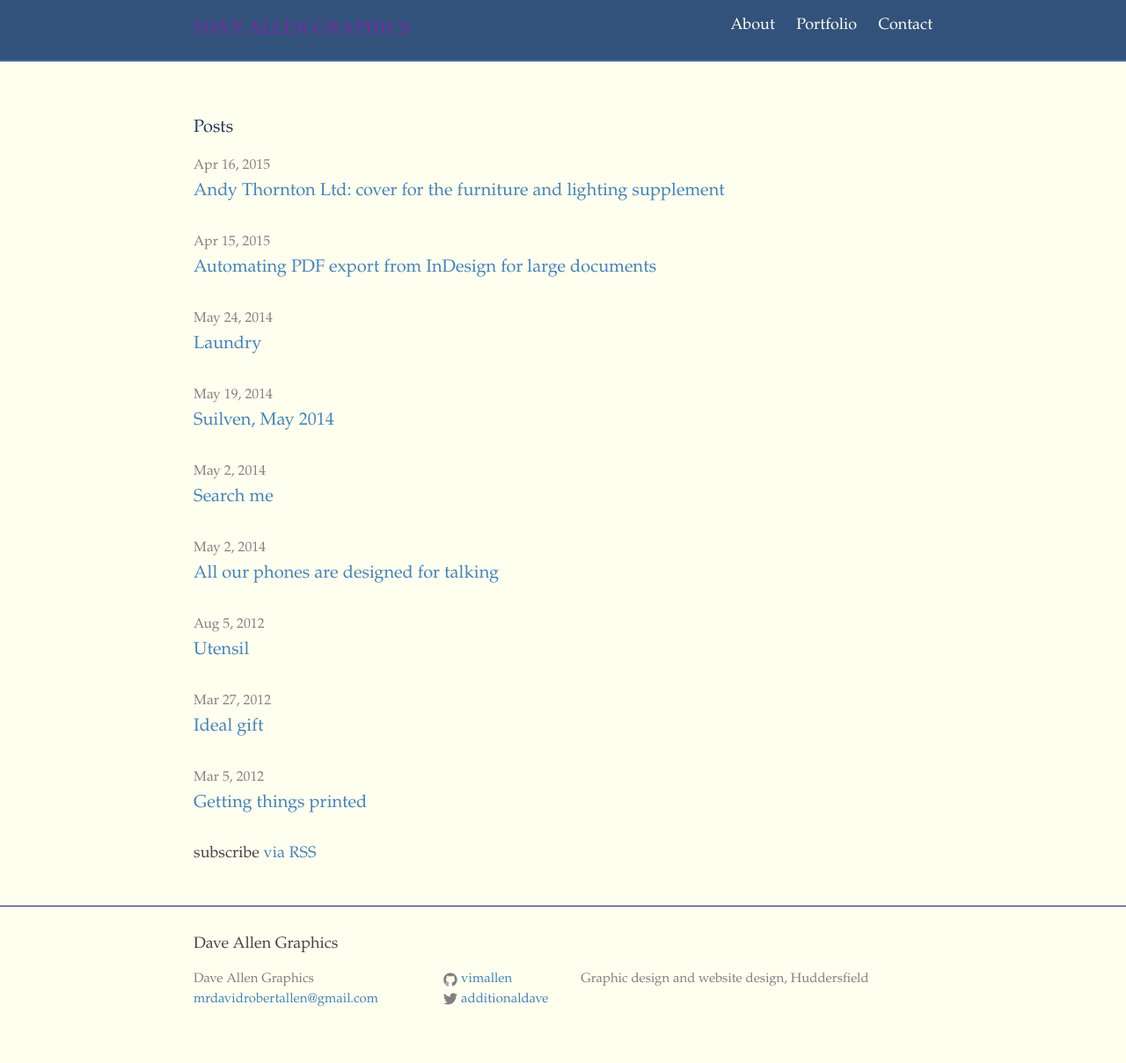
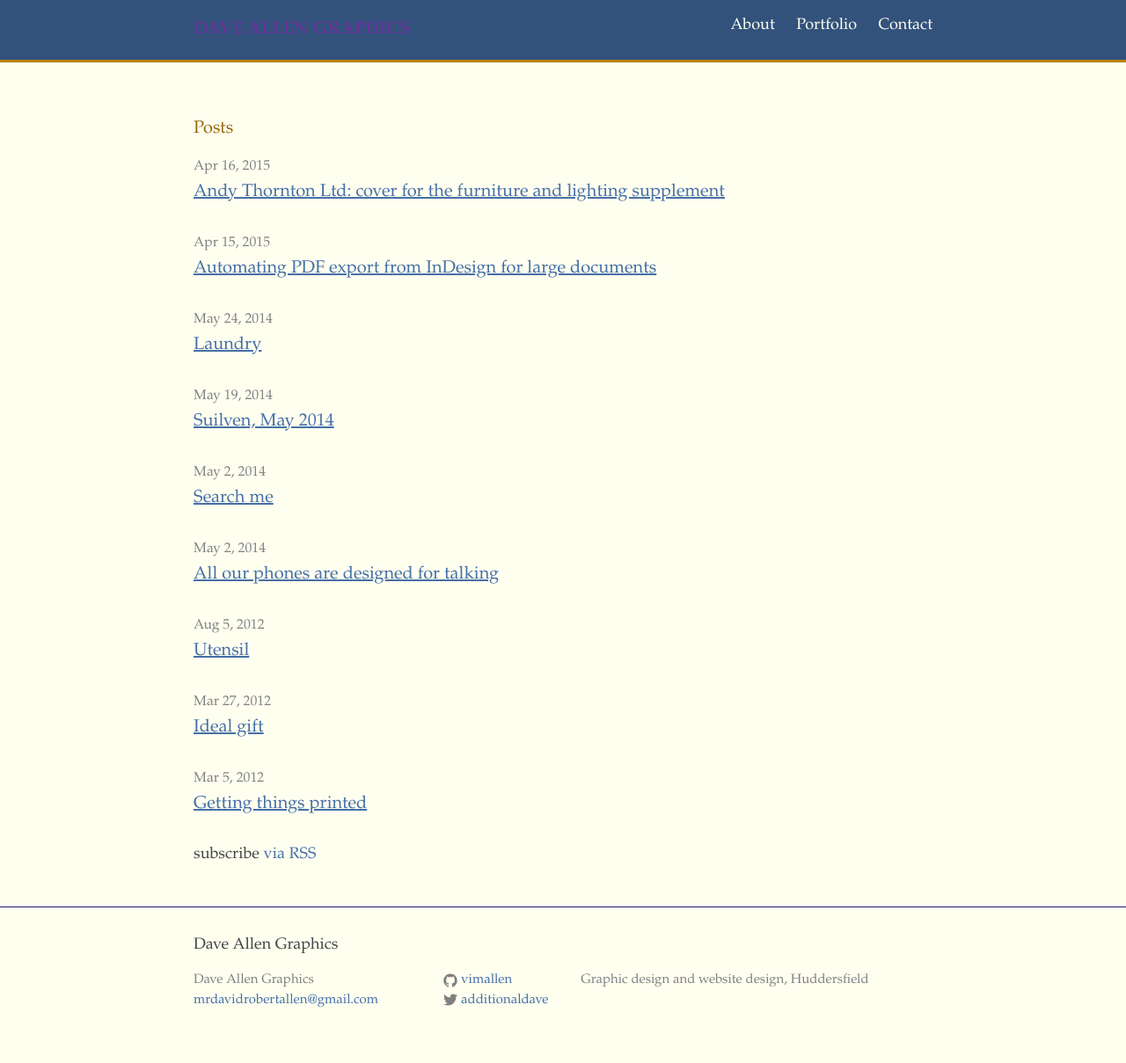
Before and after one commit to vimallen/allend, a Jekyll site: the page built from index.html, in a window 1280 px wide. Shown: the whole page at 88% size. Built offline with Jekyll 4.4.1, drawn with Linux system fonts in a browser that asks for light colours.

Commit message:
Stop with the colour fidddling!

```diff
--- a/_sass/_layout.scss
+++ b/_sass/_layout.scss
@@ -2,7 +2,7 @@
  * Site header
  */
 .site-header {
-	border-bottom: 2px solid lighten($brand-color, 10%);
+	border-bottom: 3px solid $hover-color;
 	margin-bottom: 1px;
 	margin-bottom: 1px;
     min-height: 56px;
@@ -187,7 +187,7 @@
 
 .page-heading {
 	font-size: 20px;
-	color: darken($brand-color, 10%);
+	color: darken($hover-color, 7%);
 }
 
 .post-list {
@@ -207,6 +207,7 @@
 .post-link {
     display: block;
     font-size: 20px;
+	text-decoration: underline;
 }
 
 
@@ -222,7 +223,7 @@
 	font-size: 30px;
     /* letter-spacing: -1px; */
     line-height: 1;
-	color: darken($brand-color, 10%);
+	color: darken($hover-color, 7%);
 
 
     @include media-query($on-laptop) {
--- a/css/main.scss
+++ b/css/main.scss
@@ -22,7 +22,7 @@ $text-color: #444444;
 $background-color: ivory;
 $brand-color: #32527c;
 $brand-color-light: slategray;
-$link-color: steelblue;
+$link-color: lighten(desaturate($brand-color, 1), 12);
 $hover-color: darkgoldenrod;
 $accent-color: midnightblue;
 $focus-color: rebeccapurple;
```
